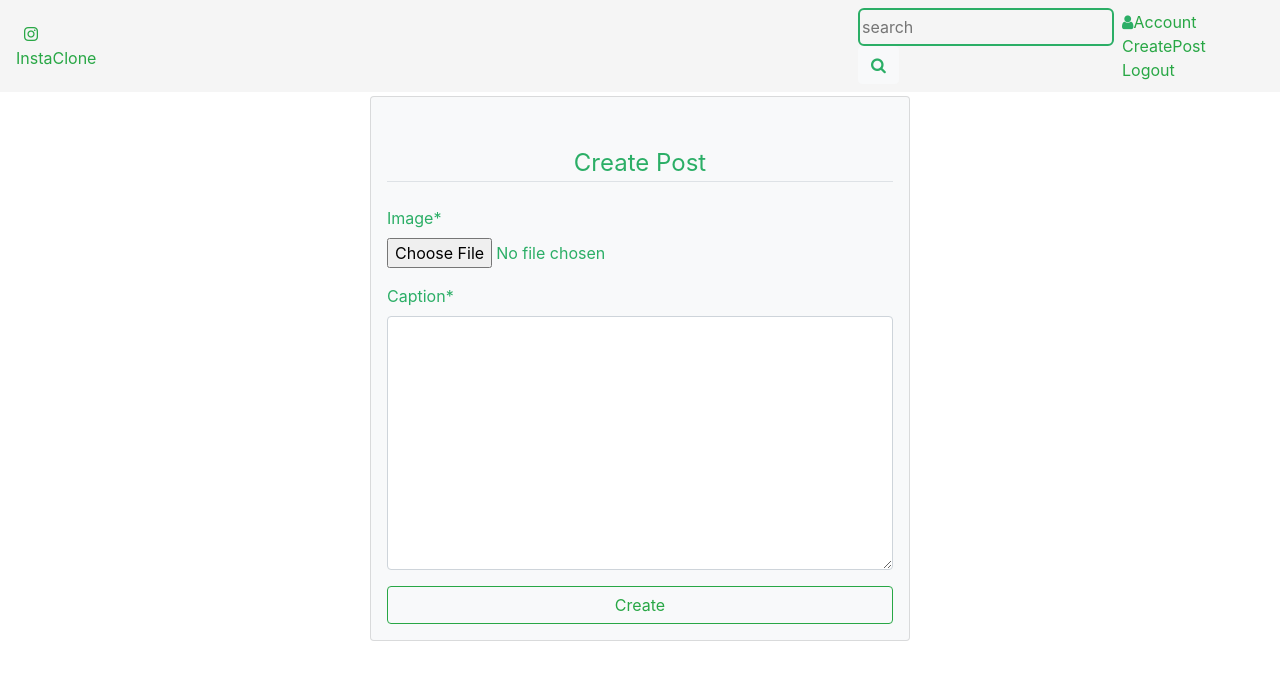
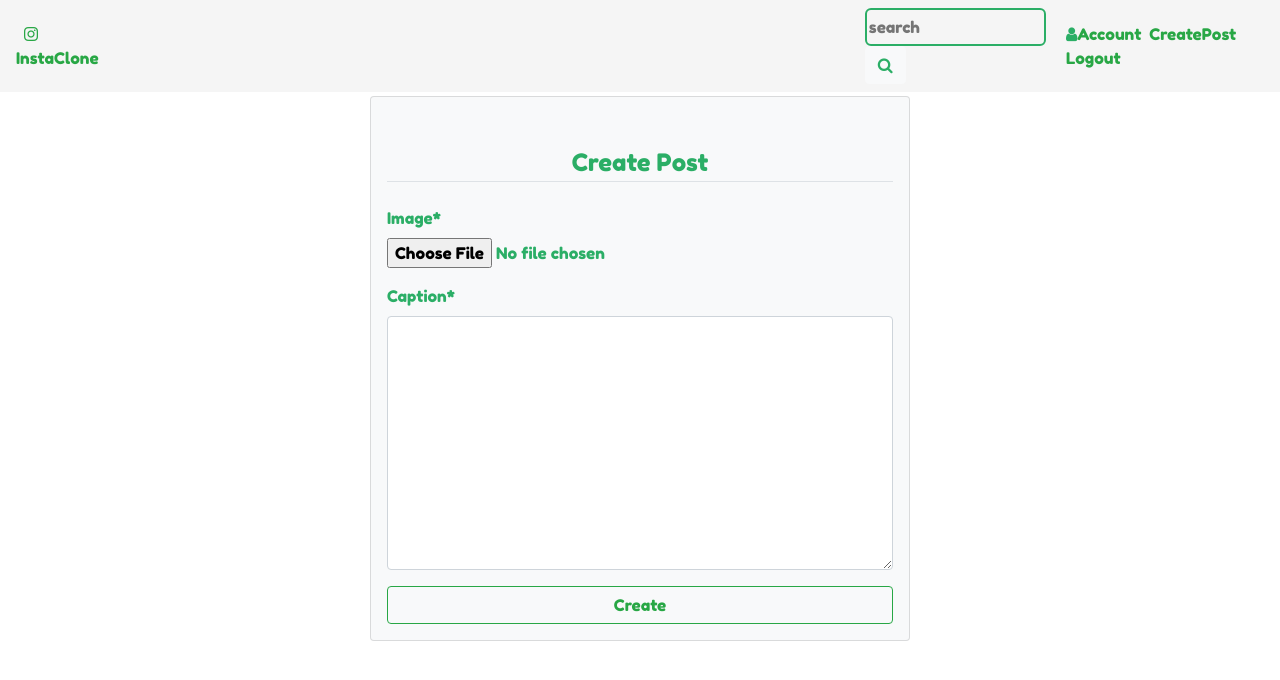
Before and after one commit to Atienodolphine01/Instagramclone, a Django app: page /post_create/ in a window 1280 px wide. Shown: the top 680 px of the page. Run offline with Django 3.2, Linux system fonts and the light colour scheme; the visitor is signed in with stand-in values (Sample User, id 1); some libraries are stand-ins or nearby versions.

Commit message:
add font style

```diff
--- a/static/css/styles.css
+++ b/static/css/styles.css
@@ -1,5 +1,9 @@
+@import url('https://fonts.googleapis.com/css2?family=Fredoka+One&display=swap');
+
+
 *{
     color:#2BAE66FF;
+    font-family: 'Fredoka One', cursive;
 }
 
 .logout{
```
